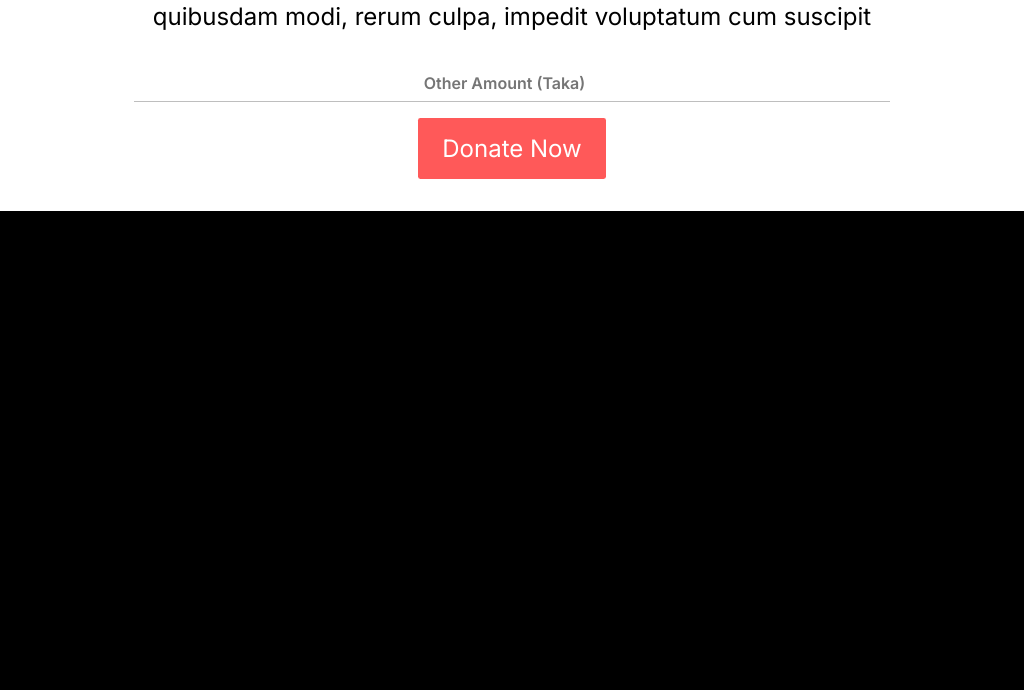
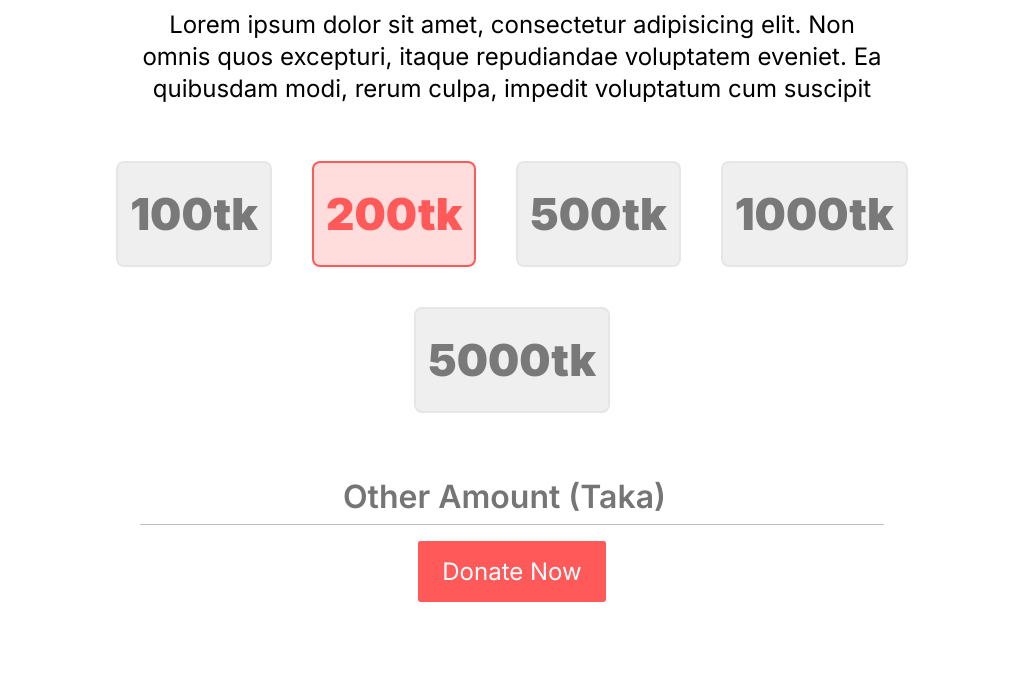
Before and after one commit to Ajmain-Fayek/donate_today, a plain HTML site: page index.html in a window 1024 px wide. Shown: the part 920-1610 px from the top of the page. Before the commit the page ends 1131 px from the top, so only its background shows below. Drawn offline with Linux system fonts and the light colour scheme.

Commit message:
donate today section done with responsiveness

```diff
--- a/index.html
+++ b/index.html
@@ -22,7 +22,22 @@
         <h1>Donate Today</h1>
         <p>Lorem ipsum dolor sit amet, consectetur adipisicing elit. Non omnis quos excepturi, itaque repudiandae
             voluptatem eveniet. Ea quibusdam modi, rerum culpa, impedit voluptatum cum suscipit</p>
-        <div>
+        <div class="card_container">
+            <div class="card card1">
+                <h2>100tk</h2>
+            </div>
+            <div class="card card2">
+                <h2>200tk</h2>
+            </div>
+            <div class="card card3">
+                <h2>500tk</h2>
+            </div>
+            <div class="card card4">
+                <h2>1000tk</h2>
+            </div>
+            <div class="card card5">
+                <h2>5000tk</h2>
+            </div>
 
         </div>
         <input type="number" name="money" id="taka" class="display_block" placeholder="Other Amount (Taka)">
--- a/styles/extra large device.css
+++ b/styles/extra large device.css
@@ -1,11 +1,17 @@
 @media screen and (min-width: 1024px) {
+
     .cover,
     .donate-today {
         max-width: 1440px;
         margin: auto auto;
     }
+
     h1 {
         font-size: 4.5rem;
+    }
+
+    h2 {
+        font-size: 2.75rem;
     }
 
     p {
@@ -17,14 +23,27 @@
         border-radius: .15rem;
         padding: 1rem 1.5rem;
         font-size: 1.5rem;
+        margin-top: 2rem;
     }
-    .cover {
+
+    .cover,
+    .donate-today {
         padding: 5rem 1rem 4.5rem 1rem;
     }
-    .cover h1, p, .btn {
+
+    .cover h1,
+    p,
+    .btn {
         margin-bottom: 2rem;
     }
-    .btn {
-        margin-top: 2rem;
+
+    .card_container {
+        margin: 3.5rem auto;
+        gap: 2.5rem;
     }
+
+    .donate-today>#taka {
+        font-size: 2rem;
+    }
+
 }
--- a/styles/large device.css
+++ b/styles/large device.css
@@ -3,28 +3,40 @@
     font-size: 3rem;
   }
 
+  h2 {
+    font-size: 2rem;
+  }
+
   p {
-    font-size: 1rem;
+    font-size: 1.15rem;
     line-height: 1.5rem;
   }
 
   .btn {
     border-radius: 0.15rem;
-    padding: 0.5rem 1rem;
-    font-size: 1rem;
+    padding: 1rem 1.25rem;
+    font-size: 1.35rem;
+    margin-top: 2rem;
   }
 
-  .cover {
+  .cover,
+  .donate-today {
     padding: 5rem 1rem 4.5rem 1rem;
   }
 
   .cover h1,
   p,
-  .btn {
+  .btn,
+  .donate-today h1,
+  p {
     margin-bottom: 2rem;
   }
 
-  .btn {
-    margin-top: 2rem;
+  .donate-today>#taka {
+    font-size: 2rem;
+  }
+  .card_container {
+    margin: 3rem auto;
+    gap: 2.5rem;
   }
 }
--- a/styles/medium device.css
+++ b/styles/medium device.css
@@ -1,6 +1,9 @@
 @media screen and (max-width: 992px) and (min-width: 576px) {
   h1 {
     font-size: 2.35rem;
+  }
+  h2 {
+    font-size: 1.5rem;
   }
 
   p {
@@ -10,21 +13,29 @@
 
   .btn {
     border-radius: 0.15rem;
-    padding: 0.5rem 1rem;
-    font-size: 1rem;
+    padding: 1rem 1rem;
+    font-size: 1.25rem;
+    margin-top: 2rem;
   }
 
-  .cover {
+  .cover,
+  .donate-today {
     padding: 5rem 1rem 4.5rem 1rem;
   }
 
   .cover h1,
   p,
-  .btn {
+  .btn,
+  .donate-today h1,
+  p {
     margin-bottom: 2rem;
   }
+  .card_container{
+    margin: 3rem auto;
+    gap: 2.5rem;
+  }
+  .donate-today>#taka {
+    font-size: 1.75rem;
+  }
 
-  .btn {
-    margin-top: 2rem;
-  }
 }
--- a/styles/styles.css
+++ b/styles/styles.css
@@ -9,6 +9,10 @@
 
 h1 {
     font-size: 1.35rem;
+}
+
+h2 {
+    font-size: 1rem;
 }
 
 p {
@@ -84,6 +88,37 @@ p {
     outline: none;
     font-size: 1rem;
     font-weight: 600;
+    color: #000000ae;
+}
+
+.card_container {
+    display: flex;
+    flex-wrap: wrap;
+    align-items: center;
+    justify-content: center;
+    gap: 1rem;
+    margin: 2rem auto;
+}
+
+.card {
+    padding: 1.5rem .75rem;
+    background: #00000010;
+    border-radius: .5rem;
+    border: 2px solid #0000000a;
+}
+
+.card h2 {
+    font-weight: 900;
+    color: #0000007e;
+}
+
+.card2 {
+    background: #ff595934;
+    border: 2px solid #ff5959;
+}
+
+.card2 h2 {
+    color: #ff5959;
 }
 
 /* donate today */
```
